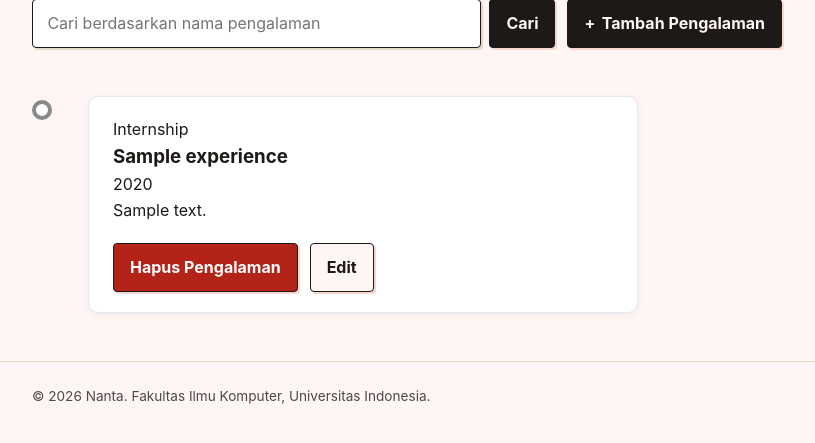
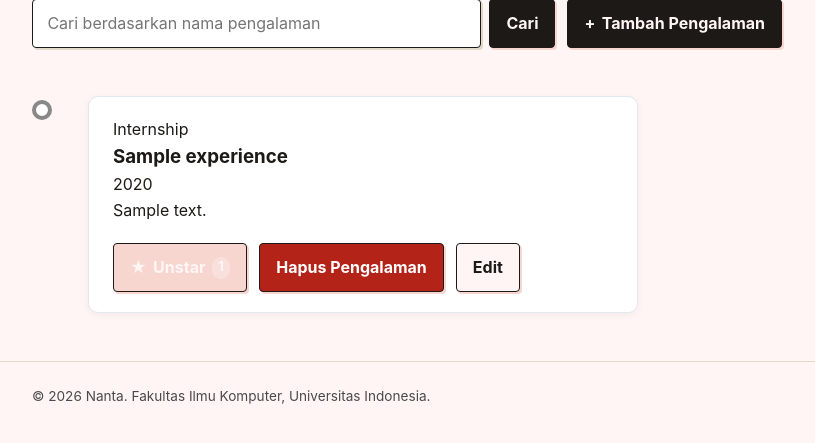
Before and after one commit to Flixidk/myportofolio, a Django app: page /experience/ in a window 1280 px wide. Shown: the part 235-678 px from the top of the page, without its empty margins (152-967 px from the left). Run offline with Django 5.2, Linux system fonts and the light colour scheme; a user stored in the database is signed in; tables that the repository leaves empty hold one stand-in row (values such as "Sample post").

Commit message:
feat: add star feature for logged in users & hide edit button from non superusers

```diff
--- a/main/models.py
+++ b/main/models.py
@@ -1,4 +1,5 @@
 from django.db import models
+from django.contrib.auth.models import User
 
 # Create your models here.
 import uuid
@@ -28,6 +29,8 @@ class Experience(models.Model):
         )
     started_at = models.DateField(blank=True, null=True,)
     ended_at = models.DateField()
+
+    starred_by = models.ManyToManyField(User, related_name="starred_projects", blank=True)
 
     def __str__(self):
         return self.title
--- a/main/urls.py
+++ b/main/urls.py
@@ -17,6 +17,7 @@ urlpatterns = [
     path('experience/edit/<uuid:experience_id>/', edit_experience, name='edit_experience'),
     path("experience/<uuid:experience_id>/delete/",delete_experience,name="delete_experience"),
     path("api/experience", get_experience_json, name="get_experience_json"),
+    path("projects/<uuid:experience_id>/star/", toggle_star, name="toggle_star",),
 
     path("skill/", show_skill, name="show_skill"),
     path("skill/add/", create_skill, name="create_skill"),
--- a/main/views.py
+++ b/main/views.py
@@ -108,7 +108,11 @@ def create_experience(request):
     }
     return render(request, "experience_form.html", context)
 
+@login_required(login_url="/login/")
 def edit_experience(request, experience_id):
+    if not request.user.is_superuser:
+            raise PermissionDenied
+
     experience = get_object_or_404(Experience, id=experience_id)
     form = ExperienceForm(request.POST or None, instance=experience)
 
@@ -133,7 +137,7 @@ def get_experience_json(request):
     if title_query:
         experience_list = experience_list.filter(title__icontains=title_query)
 
-    experience_json = serializers.serialize("json", experience_list)
+    experience_json = serializers.serialize("json", experience_list, use_natural_foreign_keys=True)
     return HttpResponse(experience_json, content_type="application/json")
 
 @login_required(login_url="/login/")
@@ -147,6 +151,20 @@ def delete_experience(request, experience_id):
         experience.delete()
         messages.success(request, "Pengalaman berhasil dihapus!")
         return redirect("main:show_experience")
+
+    return redirect("main:show_experience")
+
+@login_required(login_url="/login/")
+def toggle_star(request, experience_id):
+    experience = get_object_or_404(Experience, pk=experience_id)
+
+    if request.method == "POST":
+        # Kalau akun ini sudah pernah memberi star, batalkan star-nya.
+        # Kalau belum, tambahkan star
+        if request.user in experience.starred_by.all():
+            experience.starred_by.remove(request.user)
+        else:
+            experience.starred_by.add(request.user)
 
     return redirect("main:show_experience")
 
--- a/static/css/experience.css
+++ b/static/css/experience.css
@@ -100,6 +100,28 @@
     margin-top: 1.25rem;
 }
 
+.star-form {
+    display: inline;
+}
+
+.button-star {
+    display: inline-flex;
+    align-items: center;
+    gap: 0.4rem;
+    background: var(--ink);
+}
+
+.button-star.is-starred {
+    background: var(--accent);
+}
+
+.star-count {
+    padding: 0.05rem 0.4rem;
+    border-radius: 999px;
+    background: rgba(255, 255, 255, 0.25);
+    font-size: 0.8rem;
+}
+
 .metro-empty-state {
   display: flex;
   flex-direction: column;
--- /dev/null
+++ b/templates/components/experience_star.html
@@ -0,0 +1,10 @@
+<form method="post" action="{% url 'main:toggle_star' experience.id %}" class="star-form">
+    {% csrf_token %}
+    <button type="submit"
+            class="button button-star{% if user in experience.starred_by.all %} is-starred{% endif %}"
+            title="{% if experience.starred_by.all %}Dibintangi oleh {{ experience.starred_by.all|join:', ' }}{% else %}Jadilah yang pertama memberi star{% endif %}">
+        <span aria-hidden="true">★</span>
+        {% if user in experience.starred_by.all %}Unstar{% else %}Star{% endif %}
+        <span class="star-count">{{ experience.starred_by.count }}</span>
+    </button>
+</form>
--- a/templates/experience.html
+++ b/templates/experience.html
@@ -44,13 +44,17 @@
                                 <time>{{ exp.ended_at|date:"Y" }}</time>
                                 <p>{{ exp.description }}</p>
                                 <div class="experience-actions">
+                                    {% include "components/experience_star.html" with experience=exp %}
+
                                     {% if user.is_superuser %}
                                         {% include "components/experience_delete_modal.html" with experience=exp %}
+
+                                        <a href="{% url 'main:edit_experience' exp.id %}" class="button button-secondary">
+                                        Edit
+                                        </a>
                                     {% endif %}
 
-                                    <a href="{% url 'main:edit_experience' exp.id %}" class="button button-secondary">
-                                        Edit
-                                    </a>
+
                                 </div>
                             </div>
                         </div>
```
Also changed, not shown: main/migrations/0010_experience_starred_by.py (added).
